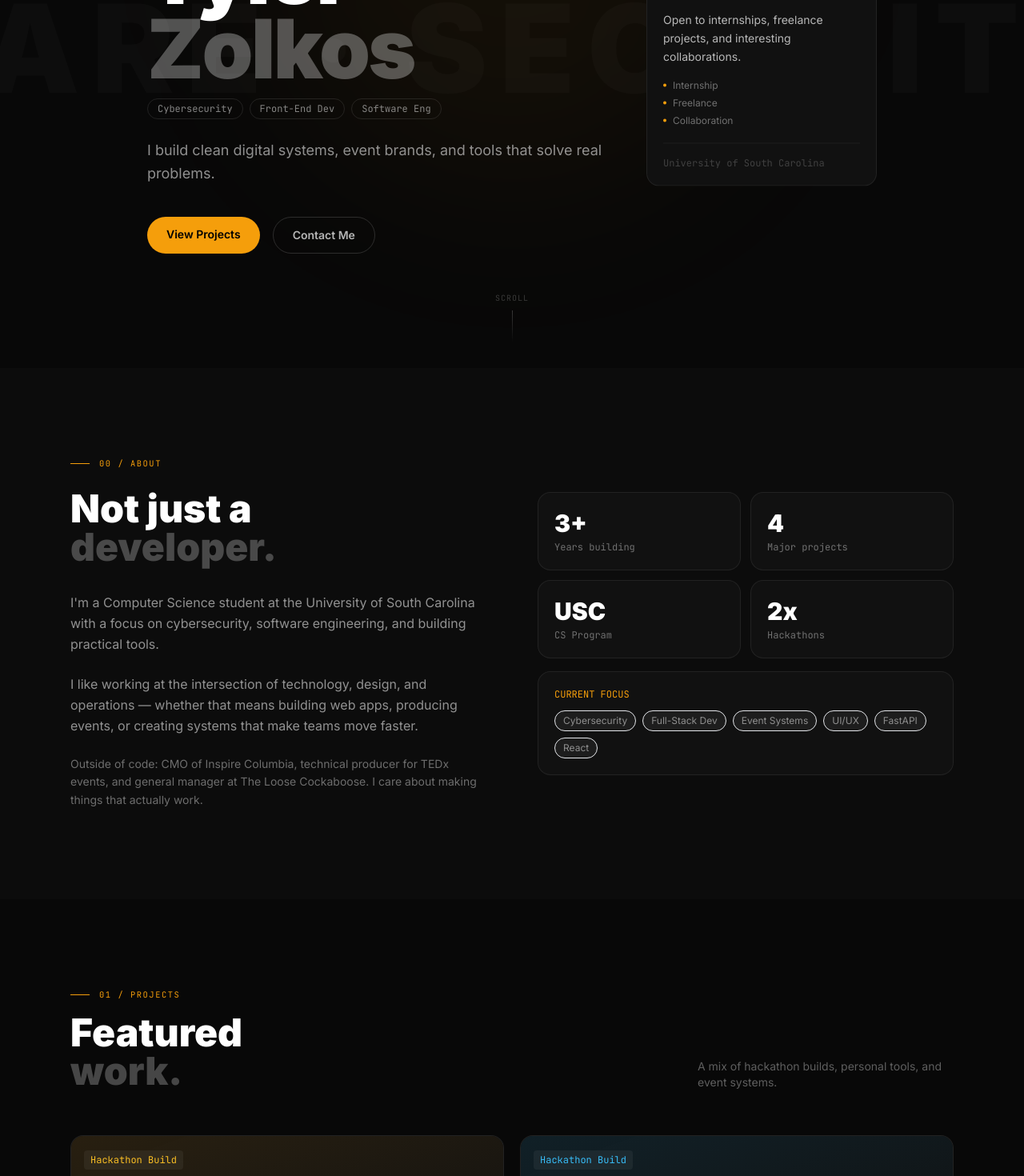
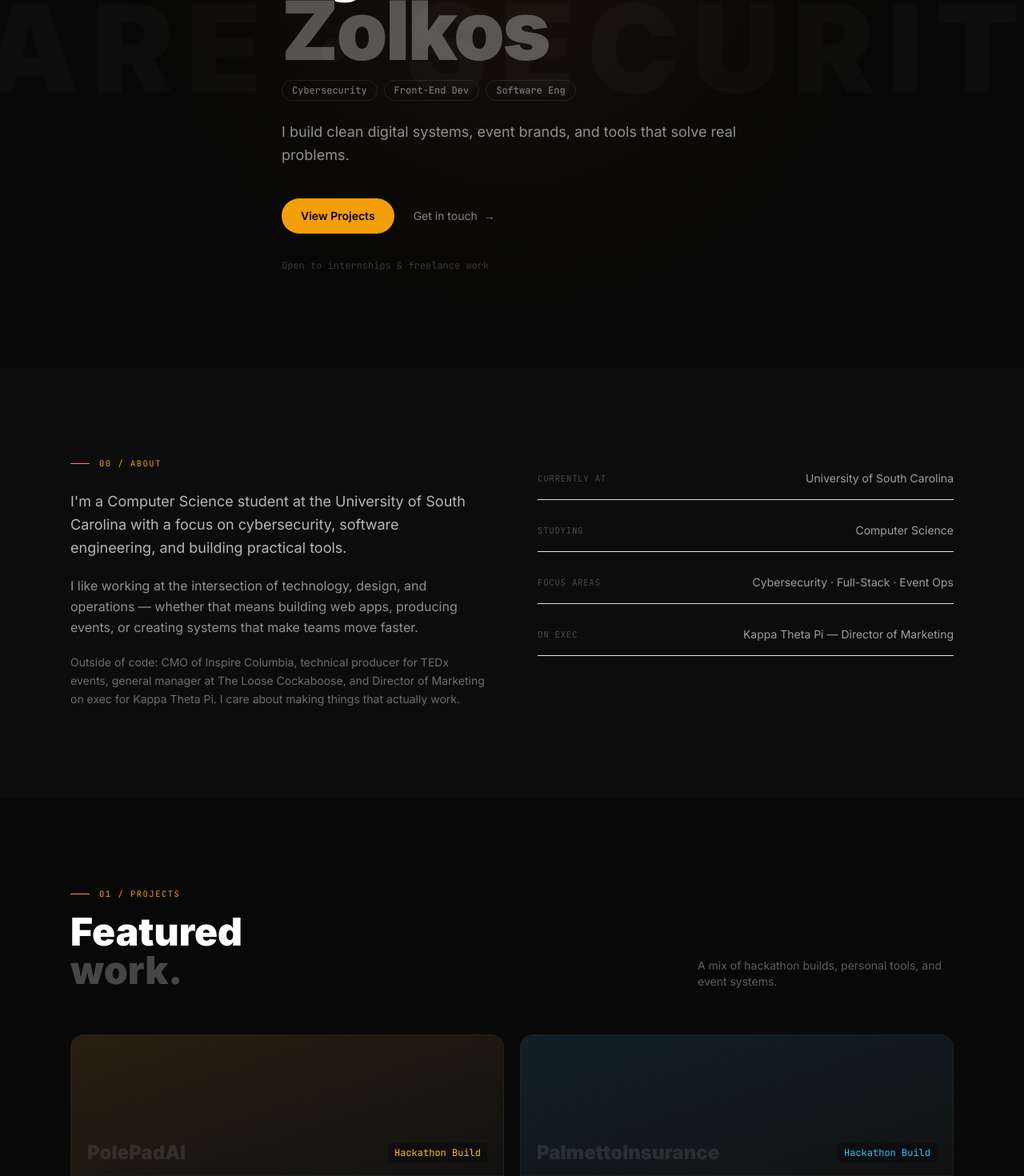
Before and after one commit to TylerZolk/TylerPort, a Next.js app: page / in a window 1280 px wide. Shown: the part 340-1810 px from the top of the page at 80% size. Built offline with nearby package versions, Linux system fonts and the light colour scheme.

Commit message:
Update to header section, name, details on projects and resume experience

```diff
--- a/src/components/About.tsx
+++ b/src/components/About.tsx
@@ -1,74 +1,47 @@
 export default function About() {
-  const stats = [
-    { value: "3+", label: "Years building" },
-    { value: "4", label: "Major projects" },
-    { value: "USC", label: "CS Program" },
-    { value: "2x", label: "Hackathons" },
-  ];
-
   return (
     <section id="about" className="py-28 bg-[#0c0c0c]">
       <div className="max-w-6xl mx-auto px-6">
-        <div className="grid md:grid-cols-2 gap-16 items-center">
+        <div className="grid md:grid-cols-2 gap-16 items-start">
           <div>
             <div className="section-label mb-6 flex items-center gap-3">
               <span className="w-6 h-px bg-amber-500" />
               00 / ABOUT
             </div>
 
-            <h2 className="text-4xl md:text-5xl font-black text-white leading-tight mb-8">
-              Not just a
-              <br />
-              <span className="text-white/25">developer.</span>
-            </h2>
-
-            <p className="text-white/55 text-base leading-relaxed mb-6">
+            <p className="text-white/70 text-lg leading-relaxed mb-5">
               I&apos;m a Computer Science student at the University of South Carolina with a focus on
               cybersecurity, software engineering, and building practical tools.
             </p>
-            <p className="text-white/55 text-base leading-relaxed mb-6">
+            <p className="text-white/55 text-base leading-relaxed mb-5">
               I like working at the intersection of technology, design, and operations — whether
               that means building web apps, producing events, or creating systems that make teams
               move faster.
             </p>
             <p className="text-white/40 text-sm leading-relaxed">
-              Outside of code: CMO of Inspire Columbia, technical producer for TEDx events, and
-              general manager at The Loose Cockaboose. I care about making things that actually work.
+              Outside of code: CMO of Inspire Columbia, technical producer for TEDx events, general
+              manager at The Loose Cockaboose, and Director of Marketing on exec for Kappa Theta Pi.
+              I care about making things that actually work.
             </p>
           </div>
 
-          <div className="flex flex-col gap-4">
-            {/* Stats row */}
-            <div className="grid grid-cols-2 gap-3">
-              {stats.map((s) => (
-                <div key={s.label} className="card-glass p-5">
-                  <div className="text-3xl font-black text-white mb-1">{s.value}</div>
-                  <div className="text-xs text-white/40 font-mono">{s.label}</div>
-                </div>
-              ))}
-            </div>
-
-            {/* Current focus */}
-            <div className="card-glass p-5">
-              <div className="font-mono text-xs text-amber-500 mb-3">CURRENT FOCUS</div>
-              <div className="flex flex-wrap gap-2">
-                {[
-                  "Cybersecurity",
-                  "Full-Stack Dev",
-                  "Event Systems",
-                  "UI/UX",
-                  "FastAPI",
-                  "React",
-                ].map((tag) => (
-                  <span
-                    key={tag}
-                    className="text-xs px-2.5 py-1 bg-white/5 border border-white/8 rounded-full text-white/50"
-                  >
-                    {tag}
-                  </span>
-                ))}
+          <div className="flex flex-col gap-3">
+            {[
+              { label: "Currently at", value: "University of South Carolina" },
+              { label: "Studying", value: "Computer Science" },
+              { label: "Focus areas", value: "Cybersecurity · Full-Stack · Event Ops" },
+              { label: "On exec", value: "Kappa Theta Pi — Director of Marketing" },
+            ].map((item) => (
+              <div
+                key={item.label}
+                className="flex flex-col sm:flex-row sm:items-center justify-between py-4 border-b border-white/6 gap-1"
+              >
+                <span className="font-mono text-[11px] text-white/25 uppercase tracking-wider">
+                  {item.label}
+                </span>
+                <span className="text-sm text-white/60">{item.value}</span>
               </div>
-            </div>
+            ))}
           </div>
         </div>
       </div>
--- a/src/components/Experience.tsx
+++ b/src/components/Experience.tsx
@@ -33,14 +33,25 @@ const experiences = [
     ],
   },
   {
+    role: "Director of Marketing (Exec)",
+    org: "Kappa Theta Pi — ΚΘΠ",
+    period: "2026 — Present",
+    color: "bg-violet-500",
+    bullets: [
+      "On executive board of USC's chapter of KTP, the co-ed professional tech fraternity focused on CS, design, business, and IT.",
+      "Lead marketing and branding efforts to grow chapter presence and drive recruitment across the tech community on campus.",
+      "Help connect members to career opportunities, professional development, and a network of students who actually care about technology.",
+    ],
+  },
+  {
     role: "Software Engineering Intern",
     org: "CB Group LLC",
     period: "2026 — Present",
     color: "bg-cyan-500",
     bullets: [
       "Built and maintained internal software tools supporting business operations.",
-      "Collaborated with team members to ship features and fix production issues on a real timeline.",
-      "Gained hands-on experience working in a professional engineering environment.",
+      "Developed ShiftSync, a multi-role scheduling platform for managing staff availability, shift templates, and schedules across multiple restaurant locations.",
+      "Currently building an internal inventory management system to track stock, streamline ordering, and reduce manual overhead.",
     ],
   },
   {
@@ -66,9 +77,7 @@ export default function Experience() {
             03 / EXPERIENCE
           </div>
           <h2 className="text-4xl md:text-5xl font-black text-white leading-tight">
-            Where I&apos;ve
-            <br />
-            <span className="text-white/25">shown up.</span>
+            Experience
           </h2>
         </div>
 
--- a/src/components/Hero.tsx
+++ b/src/components/Hero.tsx
@@ -41,22 +41,18 @@ export default function Hero() {
       {/* Ambient glow */}
       <div className="absolute top-1/3 left-1/2 -translate-x-1/2 -translate-y-1/2 w-[600px] h-[600px] bg-amber-500/5 rounded-full blur-[120px] pointer-events-none" />
 
-      <div className="relative max-w-6xl mx-auto px-6 py-20 grid md:grid-cols-[1fr_auto] gap-12 items-center">
-        <div>
-          {/* Label */}
+      <div className="relative max-w-6xl mx-auto px-6 py-20">
         <div className="section-label mb-6 flex items-center gap-3">
           <span className="w-6 h-px bg-amber-500" />
           Computer Science · USC
         </div>
 
-          {/* Name */}
         <h1 className="text-[clamp(3rem,8vw,6.5rem)] font-black leading-[0.9] tracking-tight text-white mb-4">
           Tyler
           <br />
           <span className="text-white/30">Zolkos</span>
         </h1>
 
-          {/* Role line */}
         <div className="flex flex-wrap gap-2 mb-6 mt-3">
           {["Cybersecurity", "Front-End Dev", "Software Eng"].map((tag) => (
             <span
@@ -68,13 +64,11 @@ export default function Hero() {
           ))}
         </div>
 
-          {/* Tagline */}
         <p className="text-lg text-white/55 max-w-xl leading-relaxed mb-10">
           I build clean digital systems, event brands, and tools that solve real problems.
         </p>
 
-          {/* CTAs */}
-          <div className="flex flex-wrap gap-4">
+        <div className="flex flex-wrap items-center gap-6">
           <a
             href="#projects"
             className="px-6 py-3 bg-amber-500 hover:bg-amber-400 text-black font-semibold text-sm rounded-full transition-all hover:scale-[1.02]"
@@ -83,40 +77,16 @@ export default function Hero() {
           </a>
           <a
             href="#contact"
-              className="px-6 py-3 border border-white/15 hover:border-white/30 text-white/70 hover:text-white font-semibold text-sm rounded-full transition-all"
+            className="text-sm text-white/50 hover:text-white transition-colors flex items-center gap-2 group"
           >
-              Contact Me
+            Get in touch
+            <span className="group-hover:translate-x-1 transition-transform">→</span>
           </a>
         </div>
-        </div>
 
-        {/* Status card */}
-        <div className="card-glass p-5 w-full md:w-72 self-start md:self-auto float">
-          <div className="flex items-center gap-2 mb-4">
-            <span className="w-2 h-2 rounded-full bg-emerald-400 animate-pulse" />
-            <span className="font-mono text-xs text-emerald-400">AVAILABLE</span>
-          </div>
-          <p className="text-sm text-white/70 leading-relaxed mb-4">
-            Open to internships, freelance projects, and interesting collaborations.
+        <p className="mt-8 font-mono text-xs text-white/20">
+          Open to internships &amp; freelance work
         </p>
-          <div className="flex flex-col gap-1.5">
-            {["Internship", "Freelance", "Collaboration"].map((item) => (
-              <div key={item} className="flex items-center gap-2">
-                <span className="w-1 h-1 rounded-full bg-amber-500" />
-                <span className="text-xs text-white/40">{item}</span>
-              </div>
-            ))}
-          </div>
-          <div className="mt-5 pt-4 border-t border-white/5 font-mono text-xs text-white/20">
-            University of South Carolina
-          </div>
-        </div>
-      </div>
-
-      {/* Scroll indicator */}
-      <div className="absolute bottom-8 left-1/2 -translate-x-1/2 flex flex-col items-center gap-2">
-        <span className="font-mono text-[10px] text-white/20 tracking-widest">SCROLL</span>
-        <div className="w-px h-10 bg-gradient-to-b from-white/20 to-transparent" />
       </div>
     </section>
   );
--- a/src/components/MoreThanCode.tsx
+++ b/src/components/MoreThanCode.tsx
@@ -43,12 +43,10 @@ export default function MoreThanCode() {
             04 / BEYOND CODE
           </div>
           <h2 className="text-4xl md:text-5xl font-black text-white leading-tight mb-3">
-            More than
-            <br />
-            <span className="text-white/25">code.</span>
+            Outside the repo.
           </h2>
           <p className="text-sm text-white/35 max-w-sm">
-            The parts of my work that don&apos;t show up in a GitHub repo.
+            The parts of my work that don&apos;t show up on GitHub.
           </p>
         </div>
 
--- a/src/components/Projects.tsx
+++ b/src/components/Projects.tsx
@@ -96,29 +96,29 @@ export default function Projects() {
               key={p.id}
               className="card-glass group overflow-hidden cursor-pointer"
             >
-              {/* Placeholder screenshot area */}
+              {/* Project header area */}
               <div
-                className={`relative h-48 bg-gradient-to-br ${p.color} bg-[#111] flex items-center justify-center border-b border-white/5`}
+                className={`relative h-44 bg-gradient-to-br ${p.color} bg-[#111] border-b border-white/5 overflow-hidden`}
+                style={{
+                  backgroundImage: `radial-gradient(circle, rgba(255,255,255,0.03) 1px, transparent 1px)`,
+                  backgroundSize: "24px 24px",
+                }}
               >
-                <div className="text-center">
-                  <span className="font-black text-5xl text-white/5">{p.id}</span>
-                </div>
-                <div className="absolute top-4 left-4">
-                  <span className={`font-mono text-xs ${p.accentColor} bg-white/5 px-2 py-1 rounded`}>
+                <div className={`absolute inset-0 bg-gradient-to-br ${p.color}`} />
+                <div className="absolute bottom-4 left-5 right-5 flex items-end justify-between">
+                  <h3 className="text-2xl font-black text-white/10 leading-none">{p.name}</h3>
+                  <span className={`font-mono text-xs ${p.accentColor} bg-black/30 px-2 py-1 rounded`}>
                     {p.status}
                   </span>
                 </div>
               </div>
 
               <div className="p-6">
-                <div className="flex items-start justify-between mb-2">
-                  <div>
-                    <h3 className="text-xl font-bold text-white group-hover:text-amber-300 transition-colors">
-                      {p.name}
-                    </h3>
-                    <p className="font-mono text-xs text-white/30 mt-0.5">{p.tagline}</p>
-                  </div>
-                  <span className="text-white/10 font-mono text-xs mt-1">{p.id}</span>
+                <div className="mb-2">
+                  <h3 className="text-xl font-bold text-white group-hover:text-amber-300 transition-colors">
+                    {p.name}
+                  </h3>
+                  <p className="font-mono text-xs text-white/30 mt-0.5">{p.tagline}</p>
                 </div>
 
                 <p className="text-sm text-white/50 leading-relaxed mt-3 mb-5">
```
Lines whose indentation alone changed are shown as unchanged.
